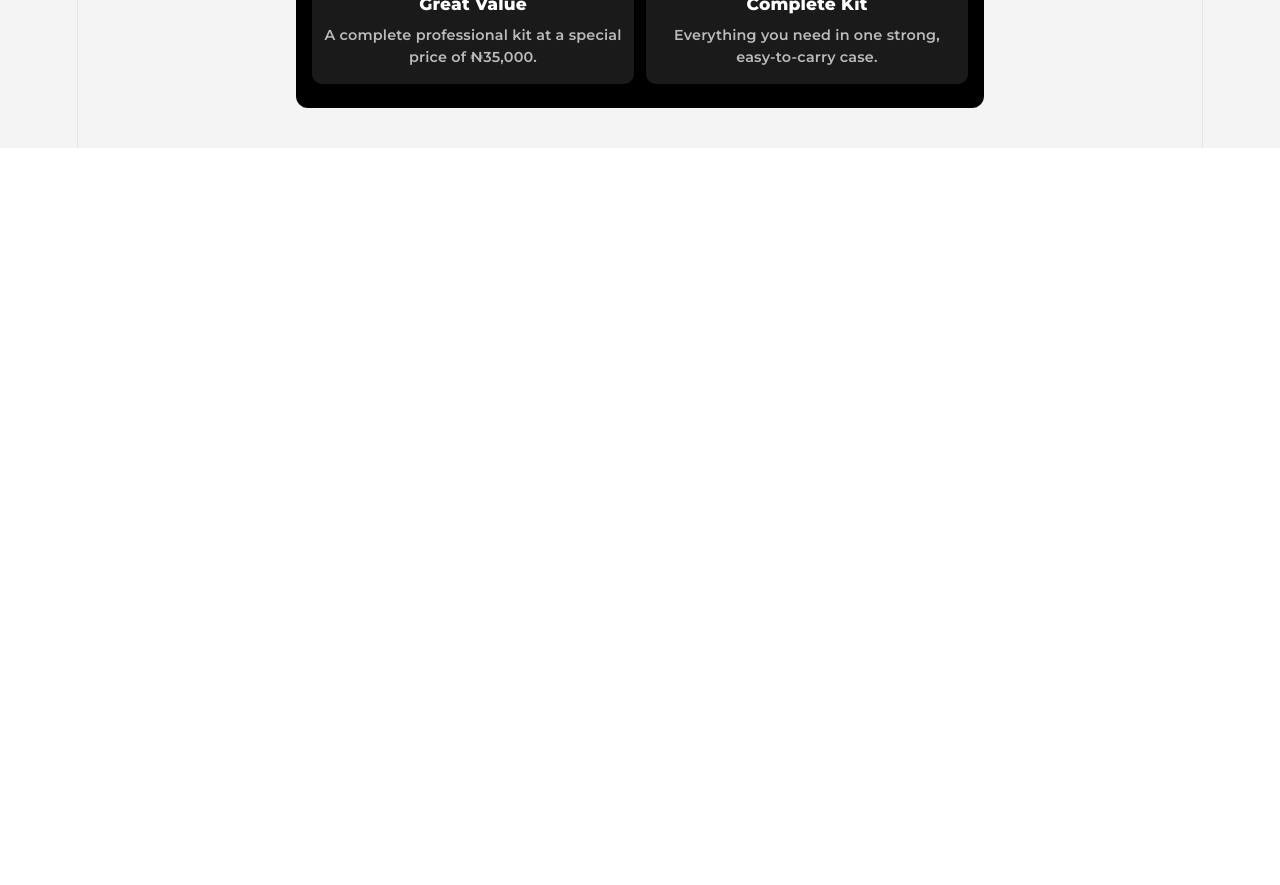
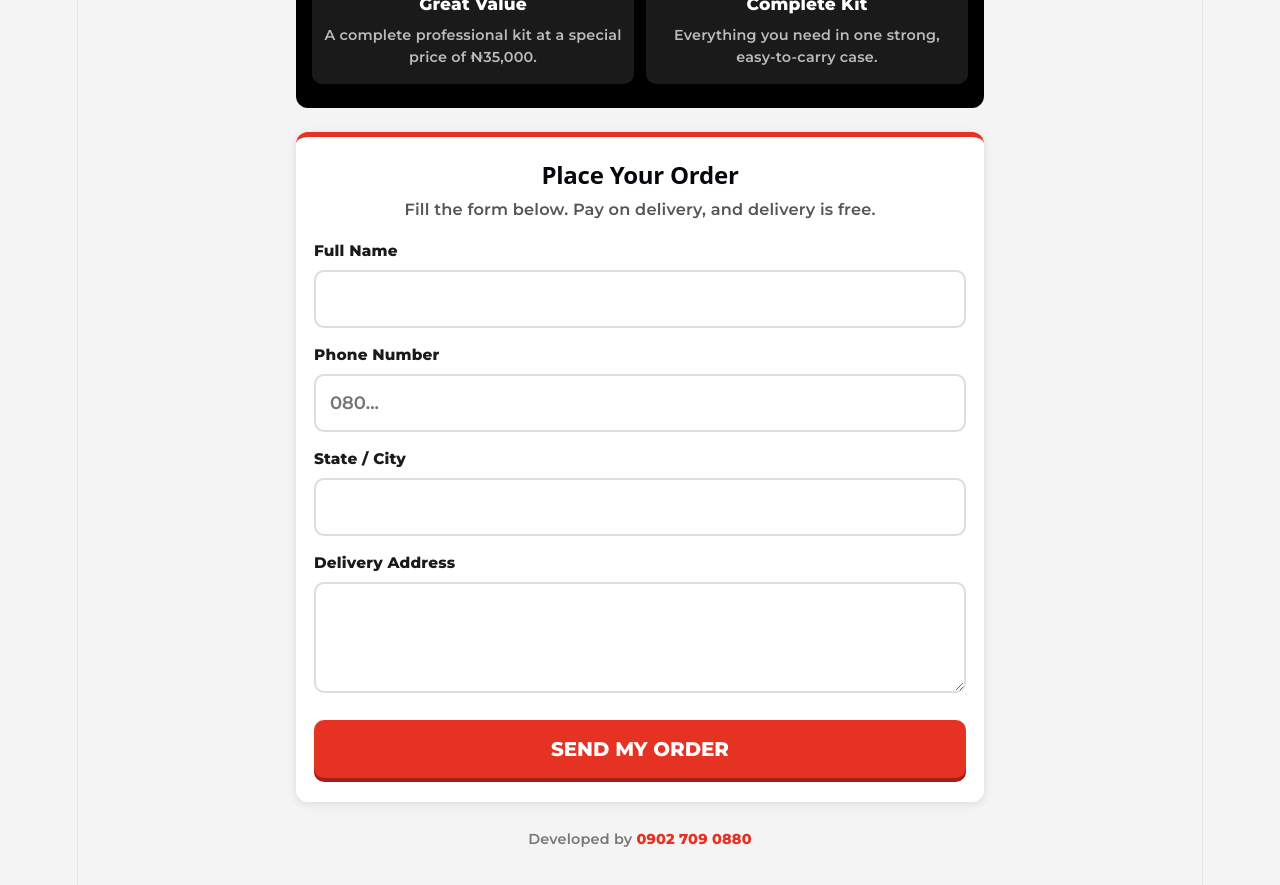
Before and after one commit to codebyemmanuel19/Michael-tools-, a React (Vite) app: page / in a window 1280 px wide. Shown: the part 2500-3385 px from the top of the page. Before the commit the page ends 2648 px from the top, so only its background shows below. Built offline with nearby package versions, Linux system fonts and the light colour scheme.

Commit message:
Add real estate template

```diff
--- a/src/michaeltools-site/Home.css
+++ b/src/michaeltools-site/Home.css
@@ -90,6 +90,7 @@ body {
   margin: 20px 0 8px;
   font-size: 1.3rem;
   font-weight: 800;
+  color: red;
 }
 
 .product-text {
--- a/src/michaeltools-site/Home.jsx
+++ b/src/michaeltools-site/Home.jsx
@@ -1,4 +1,5 @@
 import "./Home.css";
+import OrderForm from "./OrderForm.jsx";
 import demoVideo from "../assets/demo.mp4";
 import toolsImage from "../assets/tools.jpeg";
 import toolsImage2 from "../assets/tools-1.jpeg";
@@ -78,6 +79,7 @@ export default function Home() {
           </div>
         </div>
 
+        <OrderForm />
       </section>
     </>
   );
--- /dev/null
+++ b/src/michaeltools-site/OrderForm.css
@@ -0,0 +1,75 @@
+.order {
+  margin-top: 24px;
+  background: #fff;
+  border-radius: 12px;
+  padding: 24px 18px;
+  text-align: left;
+  box-shadow: 0 2px 10px rgba(0, 0, 0, 0.1);
+  border-top: 5px solid #e63222;
+}
+
+.order h2 {
+  margin: 0 0 6px;
+  text-align: center;
+  font-weight: 800;
+}
+
+.order-sub {
+  margin: 0 0 16px;
+  text-align: center;
+  color: #555;
+  font-weight: 600;
+  font-size: 0.9rem;
+}
+
+.order label {
+  display: block;
+  margin: 14px 0 6px;
+  font-weight: 800;
+  font-size: 0.85rem;
+}
+
+.order input,
+.order textarea {
+  width: 100%;
+  padding: 14px;
+  border: 2px solid #ddd;
+  border-radius: 10px;
+  font: inherit;
+  font-size: 1rem;
+}
+
+.order input:focus,
+.order textarea:focus {
+  outline: none;
+  border-color: #e63222;
+}
+
+.order-btn {
+  width: 100%;
+  margin-top: 20px;
+  background: #e63222;
+  color: #fff;
+  border: 0;
+  padding: 16px;
+  border-radius: 10px;
+  font: inherit;
+  font-weight: 800;
+  font-size: 1.1rem;
+  cursor: pointer;
+  box-shadow: 0 4px 0 #a51f14;
+}
+
+.dev-credit {
+  margin-top: 24px;
+  text-align: center;
+  font-size: 0.8rem;
+  font-weight: 600;
+  color: #777;
+}
+
+.dev-credit a {
+  color: #e63222;
+  font-weight: 800;
+  text-decoration: none;
+}
--- /dev/null
+++ b/src/michaeltools-site/OrderForm.jsx
@@ -0,0 +1,87 @@
+import { useState } from "react";
+import "./OrderForm.css";
+
+// Customers' orders go to this WhatsApp number (country code, no + or spaces)
+const WHATSAPP = "2349027090880";
+
+// Developer credit at the bottom of the page
+const DEV_NUMBER = "2349027090880";
+const DEV_DISPLAY = "0902 709 0880";
+
+export default function OrderForm() {
+  const [form, setForm] = useState({
+    name: "",
+    phone: "",
+    state: "",
+    address: "",
+  });
+
+  const change = (e) => setForm({ ...form, [e.target.name]: e.target.value });
+
+  const submit = (e) => {
+    e.preventDefault();
+    const msg =
+      "NEW ORDER: Mini-Retainer Kit\n" +
+      `Name: ${form.name}\n` +
+      `Phone: ${form.phone}\n` +
+      `State/City: ${form.state}\n` +
+      `Address: ${form.address}`;
+    window.open(
+      `https://wa.me/${WHATSAPP}?text=${encodeURIComponent(msg)}`,
+      "_blank"
+    );
+  };
+
+  return (
+    <>
+      <div className="order" id="order">
+        <h2>Place Your Order</h2>
+        <p className="order-sub">
+          Fill the form below. Pay on delivery, and delivery is free.
+        </p>
+
+        <form onSubmit={submit}>
+          <label>Full Name</label>
+          <input name="name" value={form.name} onChange={change} required />
+
+          <label>Phone Number</label>
+          <input
+            name="phone"
+            type="tel"
+            placeholder="080..."
+            value={form.phone}
+            onChange={change}
+            required
+          />
+
+          <label>State / City</label>
+          <input name="state" value={form.state} onChange={change} required />
+
+          <label>Delivery Address</label>
+          <textarea
+            name="address"
+            rows="3"
+            value={form.address}
+            onChange={change}
+            required
+          />
+
+          <button type="submit" className="order-btn">
+            SEND MY ORDER
+          </button>
+        </form>
+      </div>
+
+      <footer className="dev-credit">
+        Developed by{" "}
+        <a
+          href={`https://wa.me/${DEV_NUMBER}`}
+          target="_blank"
+          rel="noreferrer"
+        >
+          {DEV_DISPLAY}
+        </a>
+      </footer>
+    </>
+  );
+}
```
